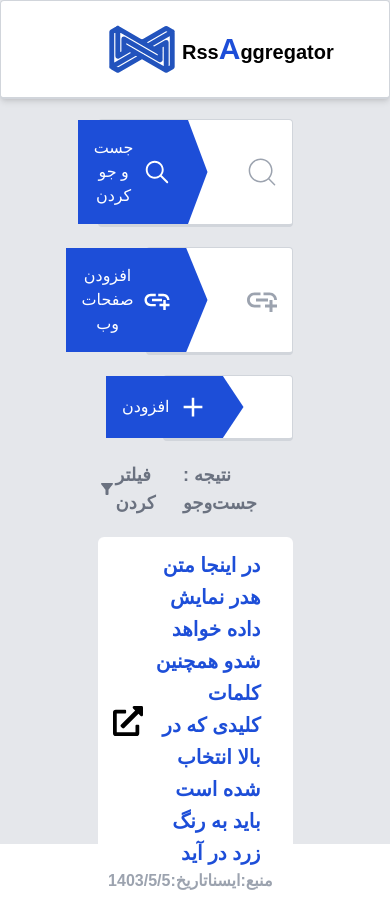
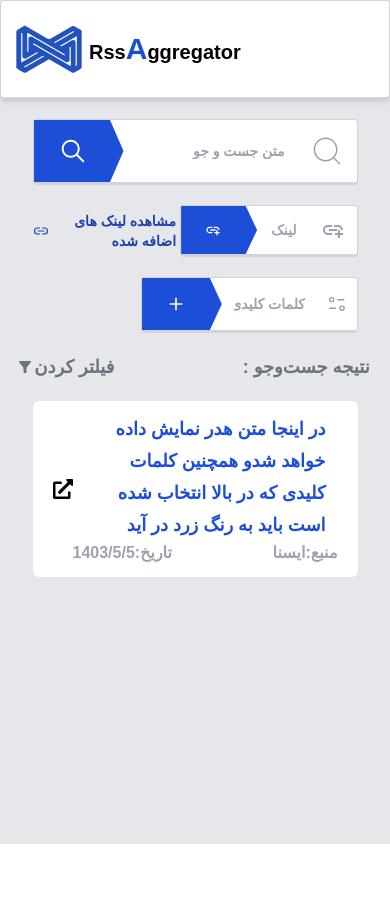
Before and after one commit to EHSANMADADI/RSS, a React (Create React App) app: page / in a window 390 px wide. After the commit the page ends 844 px from the top, so only its background shows below. Built offline with nearby package versions, Linux system fonts and the light colour scheme.

Commit message:
responsive

```diff
--- a/public/index.html
+++ b/public/index.html
@@ -24,7 +24,7 @@
       work correctly both with client-side routing and a non-root public URL.
       Learn how to configure a non-root public URL by running `npm run build`.
     -->
-    <title>React App</title>
+    <title>RssAggregator</title>
   </head>
   <body>
     <noscript>You need to enable JavaScript to run this app.</noscript>
--- a/src/Componnent/KeyWord.tsx
+++ b/src/Componnent/KeyWord.tsx
@@ -12,8 +12,8 @@ const KeyWord: React.FC<KeyWordProps> = ({ words,onDelete  }) => {
   return (
     <div className="flex flex-wrap w-full items-center  justify-end">
       {words.map((item, index) => (
-        <div key={index} className="my-2 pr-5 rounded py-2 mx-2 bg-blue-800 cursor-pointer flex items-center justify-between text-white">
-          <span onClick={() => onDelete(index)} className='rotate-180 px-3 text-2xl'><FiDelete/></span>
+        <div key={index} className="my-2 md:pr-5 pr-3 rounded py-2 mx-2 bg-blue-800 cursor-pointer flex items-center justify-between text-white">
+          <span onClick={() => onDelete(index)} className='rotate-180 px-3 md:text-2xl text-xl'><FiDelete/></span>
           {item}
         </div>
       ))}
--- a/src/Componnent/Navbar.tsx
+++ b/src/Componnent/Navbar.tsx
@@ -4,7 +4,7 @@ import logo from '../Image/logoRss.svg'
 export default function Navbar() {
   return (
     <div className='flex bg-white rounded z-50 py-2 px-2 w-full border-b-2 border border-gray-300 shadow-md'>
-      <div className='flex w-1/2 mx-auto items-center font-bold text-xl'>
+      <div className='flex md:w-1/2 w-full mx-auto items-center font-bold text-xl'>
       <img className='w-20 h-20' src={logo}/>
       <span>Rss<span className='text-3xl text-blue-700'>A</span>ggregator</span>
       </div>
--- a/src/Componnent/ResultSearch.tsx
+++ b/src/Componnent/ResultSearch.tsx
@@ -4,7 +4,7 @@ import { FaExternalLinkAlt } from "react-icons/fa";
 export default function ResultSearch() {
   return (
     <div>
-      <div className="flex items-center justify-between w-1/2 mx-auto">
+      <div className="flex items-center justify-between lg:w-1/2 w-11/12 mx-auto">
         <div className="text-gray-500 text-lg flex items-center font-semibold ">
           <span>
             <MdFilterListAlt />
@@ -17,10 +17,10 @@ export default function ResultSearch() {
       </div>
       <div
         dir="rtl"
-        className="w-1/2 bg-white rounded-md flex justify-between items-center  px-5 py-3 mx-auto my-5 cursor-pointer hover:bg-gray-300 duration-300 hover:scale-110"
+        className="lg:w-1/2 w-5/6 bg-white rounded-md flex justify-between items-center  px-5 py-3 mx-auto my-5 cursor-pointer hover:bg-gray-300 duration-300 hover:scale-110"
       >
-        <div className="w-5/6">
-          <p className="text-blue-700 font-bold text-xl leading-8 mx-3">
+        <div className="md:w-5/6 w-full">
+          <p className="text-blue-700 font-bold md:text-xl text-lg leading-8 mx-3">
             در اینجا متن هدر نمایش داده خواهد شدو همچنین کلمات کلیدی که در بالا
             انتخاب شده است باید به رنگ زرد در آید
           </p>
@@ -29,7 +29,7 @@ export default function ResultSearch() {
             <p className="text-gray-400 font-black text-base">تاریخ:1403/5/5</p>
           </div>
         </div>
-        <span className="text-3xl">
+        <span className="md:text-3xl text-xl">
           <FaExternalLinkAlt />
         </span>
       </div>
--- a/src/Componnent/SearchLink.tsx
+++ b/src/Componnent/SearchLink.tsx
@@ -7,11 +7,11 @@ export default function SearchLink() {
   return (
     <div
       dir="rtl"
-      className="my-5 w-1/2 mx-auto flex items-center justify-start "
+      className="my-5 lg:w-1/2 w-5/6 mx-auto flex items-center justify-start "
     >
       <div className="flex items-center justify-between w-9/12 bg-white rounded border-b-[3px] border border-gray-300 ">
         <div className="flex items-center">
-          <span className="text-4xl text-gray-400 px-2 py-1 m-1">
+          <span className="md:text-4xl text-2xl text-gray-400 px-2 py-1 m-1">
             <MdAddLink />
           </span>
           <div className="flex items-center w-full">
@@ -24,10 +24,10 @@ export default function SearchLink() {
 
         <div className="flex items-center">
           <button className="bg-blue-700 flex items-center text-white pr-7 pl-4 py-4 crated hover:bg-blue-800 duration-200 hover:scale-105">
-            <span className="text-3xl mx-2">
+            <span className="lg:text-3xl text-base mx-2">
               <MdAddLink />
             </span>
-            افزودن صفحات وب
+            <span className="lg:inline hidden">افزودن صفحات وب</span>
           </button>
         </div>
       </div>
--- a/src/Componnent/SearchText.tsx
+++ b/src/Componnent/SearchText.tsx
@@ -3,7 +3,7 @@ import { CiSearch } from "react-icons/ci";
 import { IoIosSearch } from "react-icons/io";
 export default function SearchText() {
   return (
-    <div dir="rtl" className="my-5 bg-white w-1/2 mx-auto rounded border-b-[3px] border border-gray-300">
+    <div dir="rtl" className="my-5 bg-white lg:w-1/2 w-5/6 mx-auto rounded border-b-[3px] border border-gray-300">
       <div className="flex items-center justify-between w-full">
         <div className="flex items-center">
           <span className="text-4xl text-gray-400 px-2 py-1 m-1">
@@ -20,7 +20,8 @@ export default function SearchText() {
         <div className="flex items-center">
           <button className="bg-blue-700 flex items-center text-white pr-7 pl-4 py-4 crated hover:bg-blue-800 duration-200 hover:scale-105">
           <span className="text-3xl mx-2"><IoIosSearch/></span>
-            جست و جو کردن
+          <span className="lg:inline hidden">            جست و جو کردن
+          </span>
           </button>
 
         </div>
--- a/src/Componnent/SearchWord.tsx
+++ b/src/Componnent/SearchWord.tsx
@@ -30,7 +30,7 @@ export default function SearchWord() {
     <>
       <div
         dir="rtl"
-        className="my-5 w-1/2 mx-auto flex items-center justify-start"
+        className="my-5 lg:w-1/2 w-5/6 mx-auto flex items-center justify-start"
       >
         <div className="flex items-center justify-between w-4/6 bg-white rounded border-b-[3px] border border-gray-300 ">
           <div className="flex items-center">
@@ -59,15 +59,15 @@ export default function SearchWord() {
               className="bg-blue-700 flex items-center text-white pr-7 pl-4 py-4 crated hover:bg-blue-800 duration-200 hover:scale-105"
               onClick={addWord} // فراخوانی تابع افزودن کلمه هنگام کلیک
             >
-              <span className="text-3xl mx-2">
+              <span className="md:text-3xl text-xl mx-2">
                 <IoMdAdd />
               </span>
-              افزودن
+              <span className="lg:inline hidden">افزودن</span>
             </button>
           </div>
         </div>
       </div>
-      <div className="w-1/2 mx-auto flex items-center flex-wrap justify-end">
+      <div className="lg:w-1/2 w-5/6 mx-auto flex items-center flex-wrap justify-end">
         <KeyWord words={words} onDelete={deleteWord} />
       </div>
     </>
```
